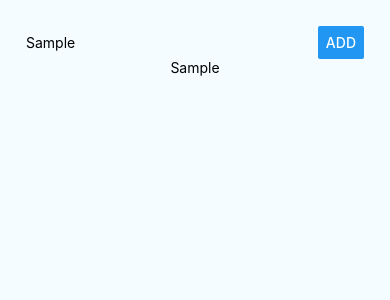
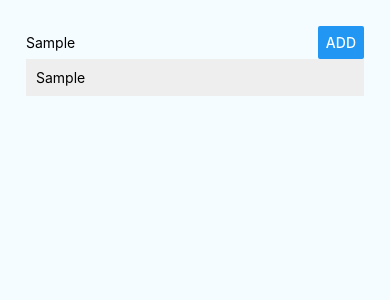
Before and after one commit to skerr4311/rncourse, a React Native app: screen / in a window 390 px wide. Both pictures are taken after typing "Sample" into the empty fields and a click on the button "ADD". Shown: the top 300 px of the page. Built offline with nearby package versions, Linux system fonts and the light colour scheme.

Commit message:
added a src file to tidy up app.js

```diff
--- a/App.js
+++ b/App.js
@@ -8,6 +8,8 @@
 
 import React, {Component} from 'react';
 import {Platform, StyleSheet, Text, View, TextInput, Button} from 'react-native';
+
+import ListItem from './src/components/ListItem/ListItem';
 
 const instructions = Platform.select({
   ios: 'Press Cmd+R to reload,\n' + 'Cmd+D or shake for dev menu',
@@ -42,7 +44,7 @@ export default class App extends Component<Props> {
 
   render() {
     const placesOutput = this.state.places.map((place, i) =>
-      <Text key={i}>{place}</Text>
+      <ListItem key={i} placeName={place} />
     );
     return (
       <View style={styles.container}>
@@ -58,7 +60,7 @@ export default class App extends Component<Props> {
           onPress={this.placeSubmitHandler}
           />
         </View>
-        <View>{placesOutput}</View>
+        <View style={styles.listContainer}>{placesOutput}</View>
       </View>
     );
   }
@@ -94,5 +96,8 @@ const styles = StyleSheet.create({
   },
   placeButton: {
     width: "30%"
+  },
+  listContainer: {
+    width: "100%"
   }
 });
--- /dev/null
+++ b/src/components/ListItem/ListItem.js
@@ -0,0 +1,19 @@
+import React from 'react';
+import {View, Text, StyleSheet } from 'react-native';
+
+const listItem = (props) => (
+    <View style={styles.listItem}>
+        <Text>{props.placeName}</Text>
+    </View>
+);
+
+const styles = StyleSheet.create({
+    listItem: {
+        width: "100%",
+        marginBottom: 5,
+        padding: 10,
+        backgroundColor: "#eee"
+    }
+});
+
+export default listItem;
```
